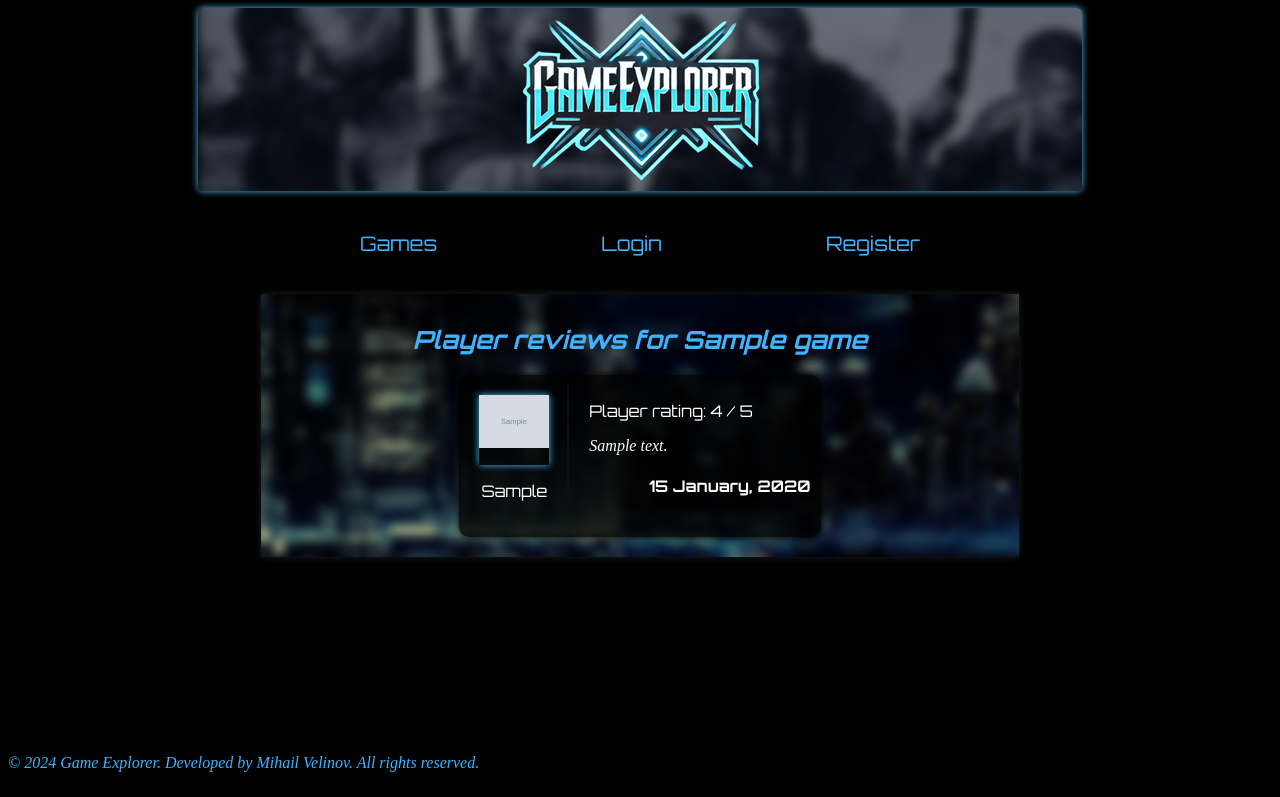
After one commit to mixailvelinov/GameExplorer, a Django app: a page that uses templates/games/game-all-reviews.html in a window 1280 px wide. The commit adds this page. Shown: the top 797 px of the page. Run offline with Django 5.2, Linux system fonts and the light colour scheme; tables that the repository leaves empty hold one stand-in row (values such as "Sample post"); grey boxes marked "Sample" are stand-in pictures.

```diff
--- a/games/forms.py
+++ b/games/forms.py
@@ -7,3 +7,7 @@ class GameReviewForm(forms.ModelForm):
     class Meta:
         model = Review
         fields = ['rating', 'review']
+
+    widgets = {
+        'review': forms.Textarea(attrs={'placeholder': 'Write your review here...'}),
+    }
--- a/games/models.py
+++ b/games/models.py
@@ -26,7 +26,7 @@ class Game(models.Model):
 
 class Review(models.Model):
     game = models.ForeignKey('games.Game', on_delete=models.CASCADE)
-    user = models.ForeignKey('accounts.Account', on_delete=models.CASCADE, unique=True)
+    user = models.ForeignKey('accounts.Account', on_delete=models.CASCADE)
     rating = models.PositiveIntegerField(
         validators=[MinValueValidator(1), MaxValueValidator(5)]
     )
--- a/games/urls.py
+++ b/games/urls.py
@@ -7,4 +7,5 @@ urlpatterns = [
     path('all-games', views.AllGamesView.as_view(), name='all-games'),
     path('<slug:slug>', views.GameDetailView.as_view(), name='games-detail'),
     path('<slug:slug>/review/', views.GameReview.as_view(), name='games-review'),
+    path('<slug:slug>/all-reviews/', views.GameListAllReviews.as_view(), name='game-all-reviews')
 ]
--- a/games/views.py
+++ b/games/views.py
@@ -1,14 +1,16 @@
 from django.contrib import messages
+from django.contrib.auth.mixins import LoginRequiredMixin
 from django.db.models import Sum, Avg
 from django.shortcuts import render, get_object_or_404
 from django.views.generic import ListView, DetailView, CreateView
 from django.urls import reverse_lazy
+from django.contrib.auth.decorators import login_required
 
 from games.forms import GameReviewForm
 from games.models import Game, Review
 
+# Create your views here.
 
-# Create your views here.
 
 class GamesListView(ListView):
     model = Game
@@ -48,7 +50,7 @@ class GameDetailView(DetailView):
         return context
 
 
-class GameReview(CreateView):
+class GameReview(LoginRequiredMixin, CreateView):
     model = Review
     form_class = GameReviewForm
     template_name = 'games/game-review.html'
@@ -69,4 +71,19 @@ class GameReview(CreateView):
     def get_context_data(self, **kwargs):
         context = super().get_context_data(**kwargs)
         context['account'] = self.request.user
+        context['game'] = game = Game.objects.get(slug=self.kwargs['slug'])
         return context
+
+
+class GameListAllReviews(ListView):
+    template_name = 'games/game-all-reviews.html'
+
+    def get_queryset(self):
+        game = get_object_or_404(Game, slug=self.kwargs['slug'])
+        return Review.objects.filter(game=game)
+
+    def get_context_data(self, **kwargs):
+        context = super().get_context_data(**kwargs)
+        context['account'] = self.request.user
+        context['game'] = game = Game.objects.get(slug=self.kwargs['slug'])
+        return context
--- a/static/styles/styles.css
+++ b/static/styles/styles.css
@@ -271,7 +271,12 @@ p {
 }
 
 .all-games{
+    margin: 0 auto;
     background-color: rgba(24, 14, 218, 0.05);
+    width: 50%;
+    box-shadow: 0 0 9px #2a6b88;
+    margin-bottom: 40px;
+
 }
 
 .all-games p {
@@ -351,11 +356,14 @@ ul {
     width: 80%;
     height: auto;
     overflow: hidden;
+    background-color: blue;
 }
 
 .user-photo img {
     width: 100%;
-    height: auto;
+    height: 100%;
+    object-fit: cover;
+    object-position: center;
 }
 
 .user-details {
@@ -506,7 +514,128 @@ ul {
 
 
 
-/*games form CSS*/
-.form-review {
-    margin: 20px;
+/*game review CSS*/
+.game-review-form-div {
+            display: flex;
+            justify-content: center;
 }
+
+.game-review-form-div form {
+    display: flex;
+    flex-direction: column;
+    gap: 20px;
+    z-index: 50;
+}
+
+.game-review-form-div p {
+    margin: 0;
+    padding: 0;
+    font-style: italic;
+}
+
+.game-review-container {
+    margin: 0 auto;
+    width: 50%;
+    box-shadow: 0 0 7px #4ac1f7;
+    padding-bottom: 30px;
+    background-image: url("/static/backgrounds/background-game-card.png");
+}
+
+
+.h2-button-reviews {
+    text-decoration: none;
+    color: #5ac2f5;
+}
+
+.h2-button-reviews:hover {
+    color: white;
+}
+
+
+.review-card {
+    padding: 10px;
+    margin: 0 auto;
+    max-width: 45%;
+    height: auto;
+    display: flex;
+    flex-direction: row;
+    border-radius:10px;
+    margin-bottom: 20px;
+    background-color: rgba(0, 0, 0, 0.8); /* 50% transparent white background */
+    box-shadow: 0 0 7px #000000;
+}
+
+.reviewer-photo {
+    width: 70px;
+    height: 70px;
+    box-shadow: 0 0 7px #4ac1f7;
+}
+
+.reviewer-photo img {
+    width: 100%;
+    height: auto;
+}
+
+.review-card-reviewer-details {
+    padding-top: 10px;
+    padding-left: 10px;
+    padding-right: 18px;
+    text-align: center;
+    font-family: 'Orbitron', sans-serif;
+    border-right: #100f0f 2px solid;
+    margin-bottom: 10px;
+}
+
+.review-card-review-details p:first-of-type {
+    font-family: 'Orbitron', sans-serif;
+}
+
+.review-card-review-details p:nth-of-type(2) {
+    font-style: italic;
+    display: block;
+    width: 100%;
+}
+
+.review-card-review-details p:nth-of-type(3) {
+    font-style: italic;
+    text-align: right;
+}
+
+.review-card-review-details {
+    padding-left: 20px;
+    width:100%;
+
+
+}
+
+.reviews-container {
+    padding-top: 10px;
+    width: 60%;
+    margin: 0 auto;
+    box-shadow: 0 0 7px #1c1e1f;
+    background-image: url("/static/backgrounds/background-game-card.png");
+    max-height: 50vh;
+    overflow: scroll;
+}
+
+.reviews-container::-webkit-scrollbar {
+    width: 4px;
+    height: 4px;
+    color: #40b3ff;
+}
+
+.reviews-container::-webkit-scrollbar-track {
+    background-color: black; /* Set background color of the track */
+    border-radius: 1px;
+}
+
+.reviews-container::-webkit-scrollbar-thumb {
+    background-color: black;
+    border-radius: 1px;
+}
+
+h4 {
+    color:white;
+    font-family: 'Orbitron', sans-serif;
+    text-align: right;
+}
--- a/templates/accounts/account-details-page.html
+++ b/templates/accounts/account-details-page.html
@@ -36,9 +36,11 @@
             <p>{% if account.profile.description %} {{ account.profile.description }} {% endif %}</p>
         </div>
     </section>
+                {% if account.id == request.user.id %}
                 <div class="user-buttons">
                     <a href="{% url 'account-edit' account.id %}"><button>EDIT DETAILS</button></a>
                     <a href="{% url 'account-delete' account.id %}"><button>CLOSE ACCOUNT</button></a>
+               {% endif %}
 
         </div>
 </div>
--- a/templates/common/index.html
+++ b/templates/common/index.html
@@ -1,5 +1,5 @@
 {% extends 'base.html' %}
 
 {% block content %}
-    <p>test</p>
+    <h5>Misho</h5>
 {% endblock %}
--- a/templates/games/all-games.html
+++ b/templates/games/all-games.html
@@ -3,6 +3,8 @@
 {% block content %}
 
 <div class="all-games">
+
+    {% if object_list %}
     <ul>
         {% if object_list %}
         {% for game in object_list %}
@@ -12,6 +14,9 @@
         <p>No games</p>
         {% endif %}
     </ul>
+    {% else %}
+        <h2>No games added yet...</h2>
+    {% endif %}
 </div>
 
 {% endblock %}
--- /dev/null
+++ b/templates/games/game-all-reviews.html
@@ -0,0 +1,34 @@
+{% extends 'base.html' %}
+{% load static %}
+{% block content %}
+    <br>
+<div class="reviews-container">
+    {% if object_list %}
+    <h2>Player reviews for {{ game.name }}</h2>
+    {% for review in object_list %}
+        <div class="review-card">
+            <div class="review-card-reviewer-details">
+                <div class="reviewer-photo">
+                    {% if review.user.profile.profile_picture %}
+                        <a href="{% url 'account-details' review.user.id %}"><img src="{{ review.user.profile.profile_picture }}" alt=""></a>
+                    {% else %}
+                        <a href="{% url 'account-details' review.user.id %}"><img src="{% static 'user/no-photo-user.png' %}" alt=""></a>
+                    {% endif %}
+
+                </div>
+               <p> {{ review.user.profile.first_name }}</p>
+            </div>
+            <div class="review-card-review-details">
+                <p>Player rating: {{ review.rating }} / 5</p>
+                <p>{% if review.review %}{{ review.review }} {% else %} Comment not provided. {% endif %}</p>
+                <h4>{{ review.created_at|date:"j F, Y" }}</h4>
+
+            </div>
+        </div>
+    {% endfor %}
+    {% else %}
+    <h2>No reviews yet...</h2>
+    {% endif %}
+</div>
+
+{% endblock %}
--- a/templates/games/game-details-view.html
+++ b/templates/games/game-details-view.html
@@ -17,8 +17,8 @@
             <h2>GENRE: {% for genre in game.genre.all %} {{ genre.genre_name }} {% endfor %}</h2>
             <h2>PLATFORMS: {% for platform in game.platform.all %} {{ platform.platform_name }} {% endfor %}</h2>
 
-            <h2>RATING: {% if total_rating %}{{ total_rating|floatformat:"2" }}{% else %}No reviews yet</h2>{% endif %}
-            <h2>REVIEWS: </h2> {#continue once the backend logic is completed#}
+            <h2>RATING: {% if total_rating %}{{ total_rating|floatformat:"2" }}/5{% else %}No reviews yet{% endif %}</h2>
+            <h2><a class='h2-button-reviews' href="{% url 'game-all-reviews' slug=game.slug %}">REVIEWS</a> </h2> {#continue once the backend logic is completed#}
 
 
         </div>
--- a/templates/games/games-list.html
+++ b/templates/games/games-list.html
@@ -16,7 +16,7 @@
                 <p>Genre: {% for genre in game.genre.all %} {{ genre.genre_name }} {% endfor %}</p>
                 <p>Platform: {% for platform in game.platform.all %} {{ platform.platform_name }} {% endfor %}</p>
                 <p>Developer: {{ game.developer }}</p>
-                <p class="p-description">Description: {{ game.description }}</p>
+                <p class="p-description">Description: {{ game.description|truncatewords:25 }}</p>
             </div>
             {% endfor %}
         </section>
```
Also changed, not shown: accounts/views.py (+15 -6 lines), common/models.py (+8 -0 lines), templates/games/game-review.html (+13 -8 lines), common/migrations/0004_gamesuggestion.py (added), common/migrations/0005_gamesuggestion_user.py (added), games/migrations/0005_alter_review_user.py (added), static/user/no-photo-user.png (added).
